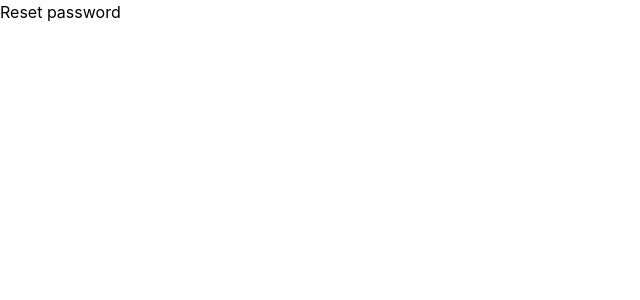
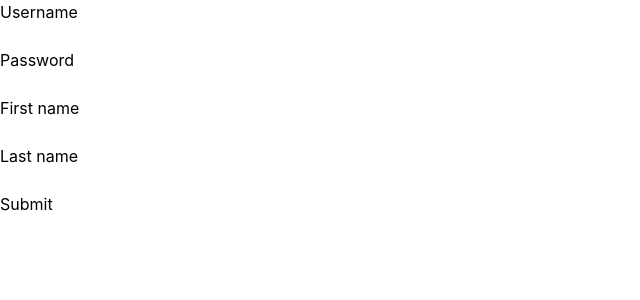
Before and after one commit to Z-orgs/Selected-React, a React (Create React App) app: page /admin/create-admin in a window 1280 px wide. Shown: the top 300 px of the page, without its empty margins (0-640 px from the left). Built offline with nearby package versions, Linux system fonts and the light colour scheme; no server answers.

Commit message:
create admin

```diff
--- a/src/App.js
+++ b/src/App.js
@@ -7,6 +7,7 @@ import AdminLoginPage from "./pages/admin/AdminLoginPage";
 import ListArtistPage from "./pages/artist/ListArtistPage";
 import ListTrackPage from "./pages/tracks/ListTrackPage";
 import TrackDetail from "./pages/tracks/TrackDetail";
+import CreateAdmin from "./pages/admin/CreateAdmin";
 
 axios.get("http://localhost:3000/Kwzng");
 
@@ -20,6 +21,7 @@ function App() {
       <Route path="/list-artist" exact element={<ListArtistPage></ListArtistPage>}></Route>
       <Route path="/list-track" exact element={<ListTrackPage></ListTrackPage>}></Route>
       <Route path="/track/:slug" exact element={<TrackDetail></TrackDetail>}></Route>
+      <Route path="/admin/create-admin" exact element={<CreateAdmin></CreateAdmin>}></Route>
     </Routes>
   );
 }
--- /dev/null
+++ b/src/pages/admin/CreateAdmin.js
@@ -0,0 +1,73 @@
+import React, { useState } from "react";
+import axios from "axios";
+import { useSelector } from "react-redux";
+
+const CreateAdmin = () => {
+    const ad = useSelector((state) => state.auth.login?.currentUser);
+    const [firstName, setFirstName] = useState("");
+    const [lastName, setLasttName] = useState("");
+    const [password, setPassword] = useState("");
+    const [username, setUsername] = useState("");
+    const handleCreateAdmin = async (e) => {
+        const admin = {
+            username,
+            password,
+            firstName,
+            lastName
+        };
+        try {
+            await axios.post(`http://localhost:3000/admin/`, admin, {
+                headers: { Authorization: `Bearer ${ad?.data?.admin_token}` },
+            }).then((res) => {
+                console.log(res);
+            });
+            console.log(admin);
+        } catch (e) {
+            alert(e);
+        }
+    };
+
+    return (
+        <div>
+            <form onSubmit={handleCreateAdmin}>
+                <label>Username</label>
+                <br></br>
+                <input
+                    type="text"
+                    name="username"
+                    onChange={(e) => setUsername(e.target.value)}
+                />
+                <br />
+                <label>Password</label>
+                <br></br>
+                <input
+                    type="text"
+                    name="password"
+                    onChange={(e) => setPassword(e.target.value)}
+                />
+                <br />
+                <label>First name</label>
+                <br />
+                <input
+                    type="text"
+                    name="firstName"
+                    onChange={(e) => setFirstName(e.target.value)}
+                />
+                <br />
+                <label>Last name</label>
+                <br />
+                <input
+                    type="text"
+                    name="lastName"
+                    onChange={(e) => setLasttName(e.target.value)}
+                />
+                <br />
+                <button >
+                    Submit
+                </button>
+            </form>
+        </div>
+    );
+};
+
+export default CreateAdmin;
--- a/src/pages/admin/ListAdminPage.js
+++ b/src/pages/admin/ListAdminPage.js
@@ -12,6 +12,7 @@ const ListAdminPage = () => {
   }, []);
   localStorage.setItem("token", admin?.data?.admin_token);
   return (
+    <>
       <div>
         {list &&
           list.map((ad) => (
@@ -23,6 +24,13 @@ const ListAdminPage = () => {
             </div>
           ))}
       </div>
+      <div>
+        <button>
+          <NavLink to={`/admin/create-admin`}>Create admin</NavLink>
+
+        </button>
+      </div>
+    </>
   );
 };
 
```
Lines whose indentation alone changed are shown as unchanged.
